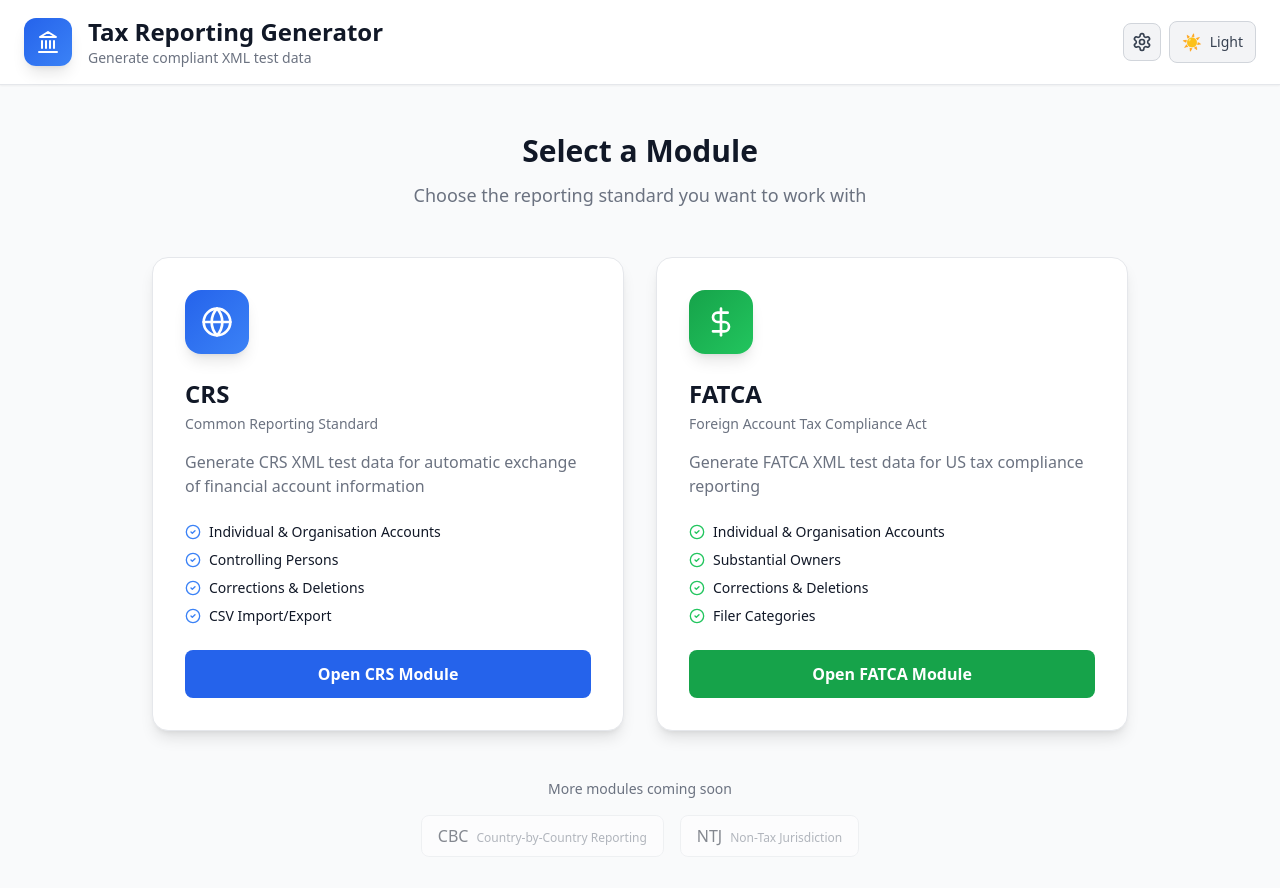
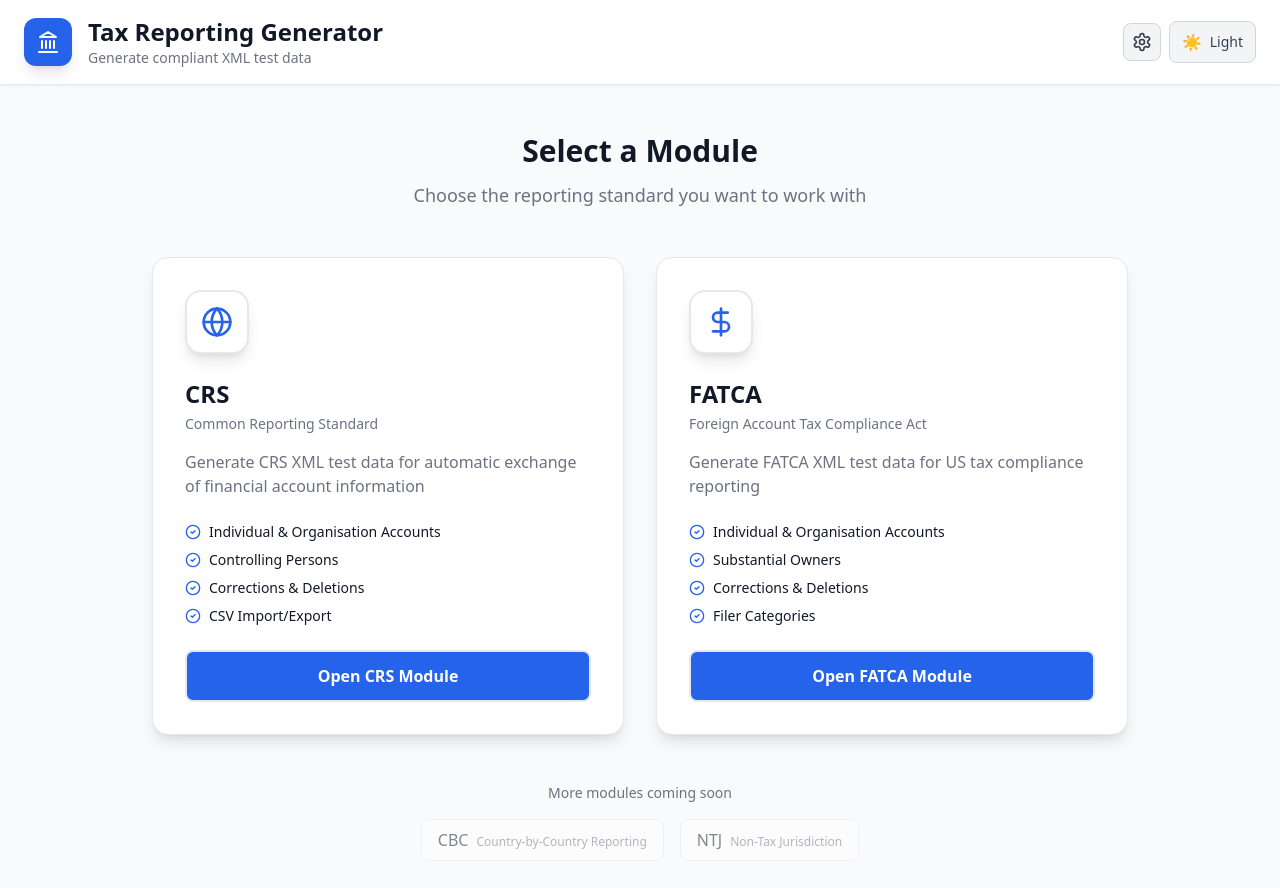
Before and after one commit to zmokiem-ui/MDES-XML-Studio, a React (Vite) app in the folder electron-app/: page / in a window 1280 px wide. Shown: the top 888 px of the page. Built offline with nearby package versions, Linux system fonts and the light colour scheme.

Commit message:
Fix module selection screen theming: use theme colors for icons, buttons, and text

```diff
--- a/electron-app/src/App.jsx
+++ b/electron-app/src/App.jsx
@@ -429,6 +429,8 @@ function App() {
       header: 'bg-[#3e2723]/95 border-[#b87333]/40',
       text: 'text-[#1a1a1a]',
       textMuted: 'text-[#5d4037]',
+      headerText: 'text-[#f4e7d7]',
+      headerTextMuted: 'text-[#d4af37]',
       input: 'bg-[#f4e7d7] border-2 border-[#b87333]/50 text-[#1a1a1a] focus:border-[#d4af37] focus:ring-[#d4af37]/20',
       inputFocus: 'focus:border-[#d4af37] focus:ring-2 focus:ring-[#d4af37]/20',
       buttonPrimary: 'bg-gradient-to-r from-[#b87333] via-[#c87533] to-[#cd7f32] hover:from-[#d4af37] hover:via-[#b87333] hover:to-[#c87533] text-[#1a1a1a] font-semibold uppercase tracking-wider shadow-lg',
@@ -1159,8 +1161,6 @@ function App() {
       fullName: 'Common Reporting Standard',
       description: 'Generate CRS XML test data for automatic exchange of financial account information',
       icon: Globe,
-      color: 'from-blue-600 to-blue-500',
-      bgColor: 'bg-blue-600',
       features: ['Individual & Organisation Accounts', 'Controlling Persons', 'Corrections & Deletions', 'CSV Import/Export']
     },
     fatca: {
@@ -1168,8 +1168,6 @@ function App() {
       fullName: 'Foreign Account Tax Compliance Act',
       description: 'Generate FATCA XML test data for US tax compliance reporting',
       icon: DollarSign,
-      color: 'from-green-600 to-green-500',
-      bgColor: 'bg-green-600',
       features: ['Individual & Organisation Accounts', 'Substantial Owners', 'Corrections & Deletions', 'Filer Categories']
     }
   }
@@ -1310,12 +1308,12 @@ function App() {
           <div className="max-w-7xl mx-auto px-6 py-4">
             <div className="flex items-center justify-between">
               <div className="flex items-center gap-4">
-                <div className="w-12 h-12 rounded-xl bg-gradient-to-br from-primary-600 to-primary-500 flex items-center justify-center shadow-lg">
+                <div className={`w-12 h-12 rounded-xl ${theme.gradient || theme.buttonPrimary} flex items-center justify-center shadow-lg`}>
                   <Landmark className="w-6 h-6 text-white" />
                 </div>
                 <div>
-                  <h1 className={`text-2xl font-bold ${theme.text}`}>Tax Reporting Generator</h1>
-                  <p className={`text-sm ${theme.textMuted}`}>Generate compliant XML test data</p>
+                  <h1 className={`text-2xl font-bold ${theme.headerText || theme.text}`}>Tax Reporting Generator</h1>
+                  <p className={`text-sm ${theme.headerTextMuted || theme.textMuted}`}>Generate compliant XML test data</p>
                 </div>
               </div>
               <div className="flex items-center gap-2">
@@ -1350,8 +1348,8 @@ function App() {
         {/* Module Selection */}
         <main className="max-w-5xl mx-auto px-6 py-12">
           <div className="text-center mb-12">
-            <h2 className={`text-3xl font-bold ${theme.text} mb-3`}>Select a Module</h2>
-            <p className="text-lg text-gray-500">Choose the reporting standard you want to work with</p>
+            <h2 className={`text-3xl font-bold ${theme.headerText || theme.text} mb-3`}>Select a Module</h2>
+            <p className={`text-lg ${theme.headerTextMuted || theme.textMuted}`}>Choose the reporting standard you want to work with</p>
           </div>
 
           <div className="grid md:grid-cols-2 gap-8">
@@ -1368,8 +1366,8 @@ function App() {
                     settings.animationsEnabled ? 'animate-fade-in' : ''
                   }`}
                 >
-                  <div className={`w-16 h-16 rounded-2xl bg-gradient-to-br ${module.color} flex items-center justify-center shadow-lg mb-6 group-hover:scale-110 transition-transform`}>
-                    <Icon className="w-8 h-8 text-white" />
+                  <div className={`w-16 h-16 rounded-2xl ${theme.card} flex items-center justify-center shadow-lg mb-6 group-hover:scale-110 transition-transform border-2 ${theme.border}`}>
+                    <Icon className={`w-8 h-8 ${theme.accentText}`} />
                   </div>
                   <h3 className={`text-2xl font-bold ${theme.text} mb-1`}>{module.name}</h3>
                   <p className={`text-sm ${theme.textMuted} mb-4`}>{module.fullName}</p>
@@ -1377,12 +1375,12 @@ function App() {
                   <div className="space-y-2">
                     {module.features.map((feature, i) => (
                       <div key={i} className="flex items-center gap-2">
-                        <CheckCircle2 className={`w-4 h-4 ${key === 'crs' ? 'text-blue-500' : 'text-green-500'}`} />
+                        <CheckCircle2 className={`w-4 h-4 ${theme.accentText}`} />
                         <span className={`text-sm ${theme.text}`}>{feature}</span>
                       </div>
                     ))}
                   </div>
-                  <div className={`mt-6 py-3 px-4 rounded-lg ${module.bgColor} text-white font-semibold text-center group-hover:opacity-90 transition-opacity`}>
+                  <div className={`mt-6 py-3 px-4 rounded-lg ${theme.buttonPrimary} font-semibold text-center group-hover:opacity-90 transition-opacity border-2 ${theme.border}`}>
                     Open {module.name} Module
                   </div>
                 </button>
@@ -1916,7 +1914,7 @@ function App() {
                           />
                         </div>
                         <div>
-                          <label className={`block text-sm font-medium ${theme.textMuted} mb-1`}>Controlling Persons</label>
+                          <label className={`block text-sm font-medium ${theme.textMuted} mb-1`}>Controlling Persons per Organisation</label>
                           <input
                             type="number"
                             min="0"
```
